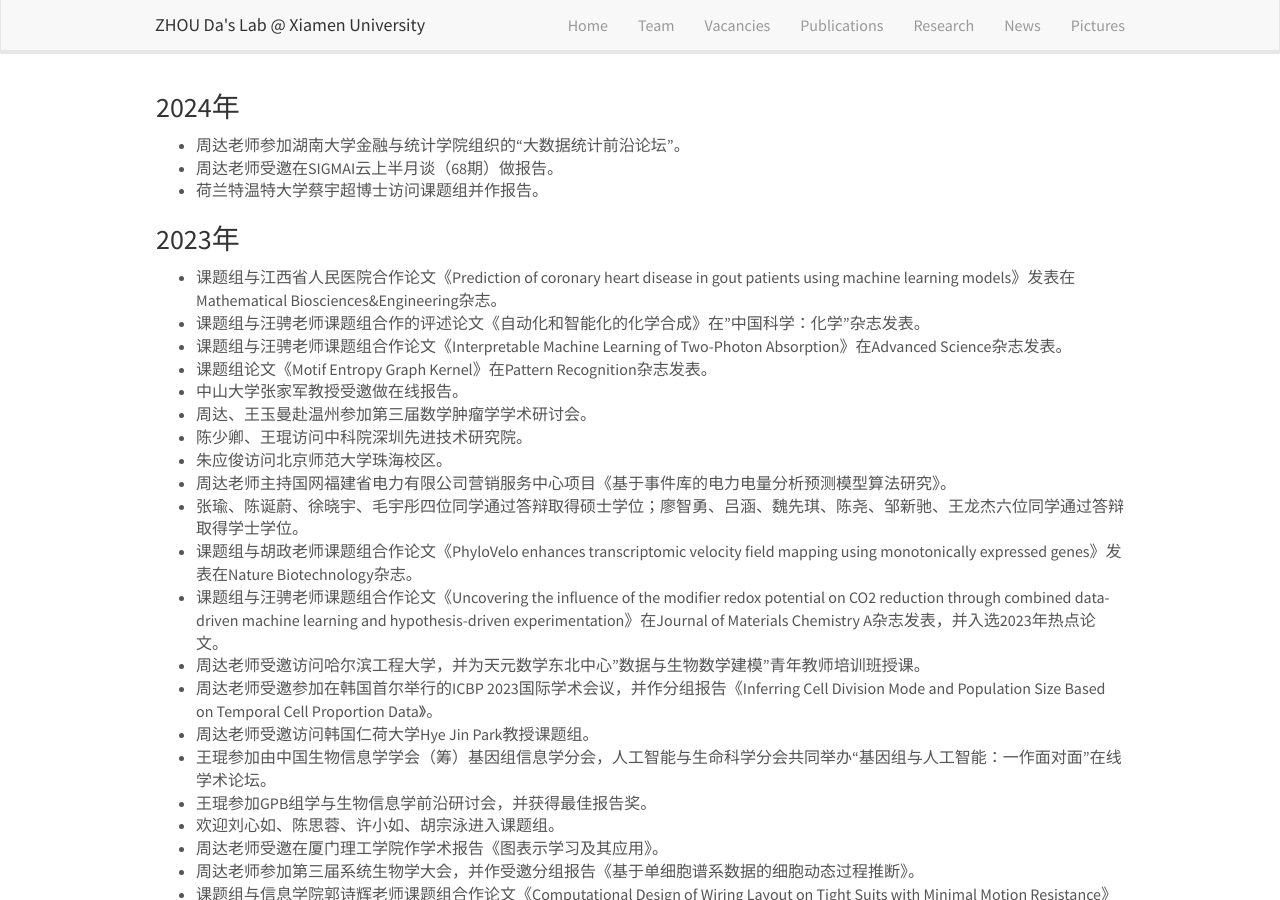
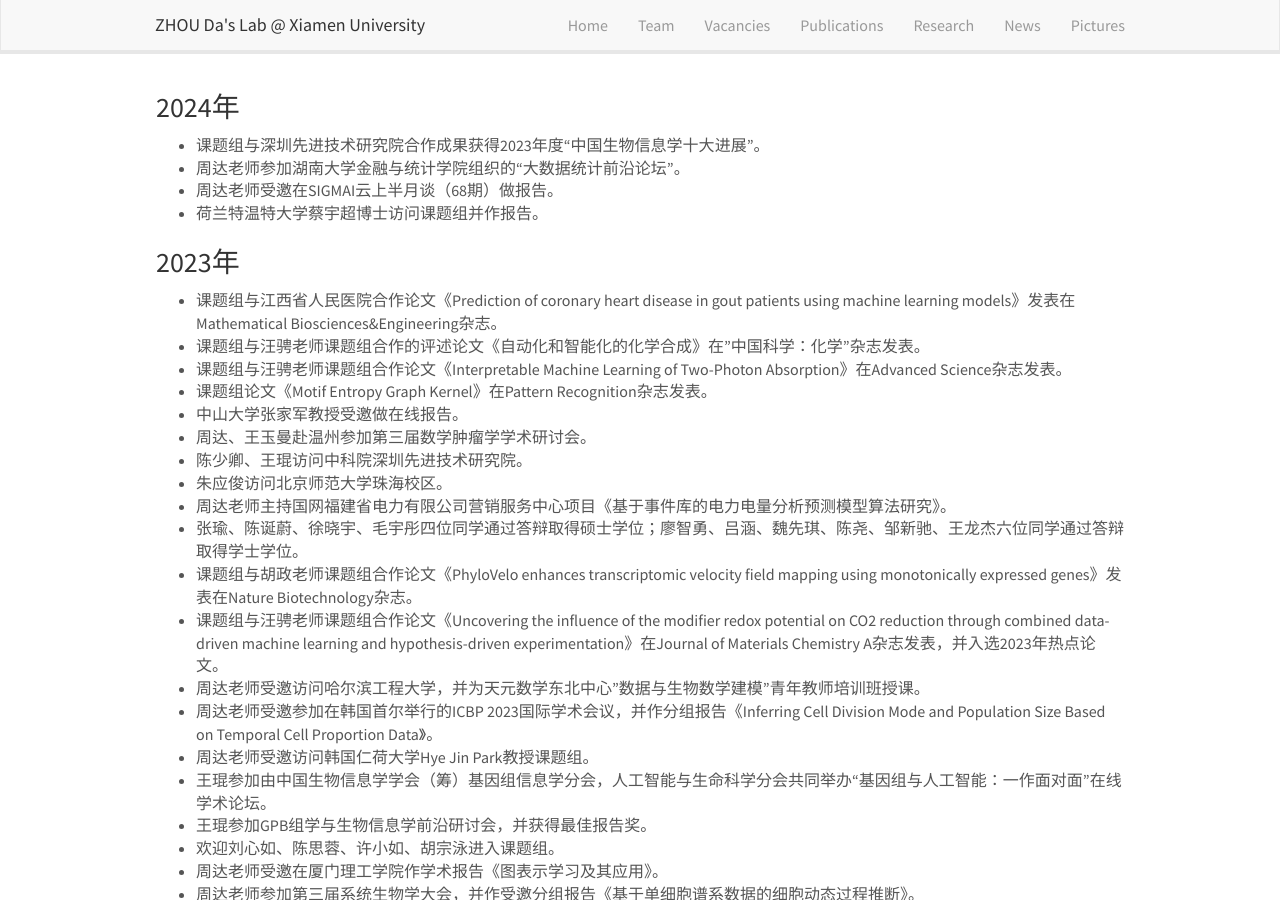
Before and after one commit to ZhouDaLab/zhoudalab.github.io, a Jekyll site: the page built from _pages/news.md, in a window 1280 px wide and 900 px high. Built offline with Jekyll 4.4.1, drawn with Linux system fonts in a browser that asks for light colours; nearby versions of some CDN libraries.

Commit message:
Update news.md

```diff
--- a/_pages/news.md
+++ b/_pages/news.md
@@ -8,6 +8,7 @@ permalink: /news/
 
 ### 2024年
 
+- 课题组与深圳先进技术研究院合作成果获得2023年度“中国生物信息学十大进展”。
 - 周达老师参加湖南大学金融与统计学院组织的“大数据统计前沿论坛”。
 - 周达老师受邀在SIGMAI云上半月谈（68期）做报告。
 - 荷兰特温特大学蔡宇超博士访问课题组并作报告。
```
